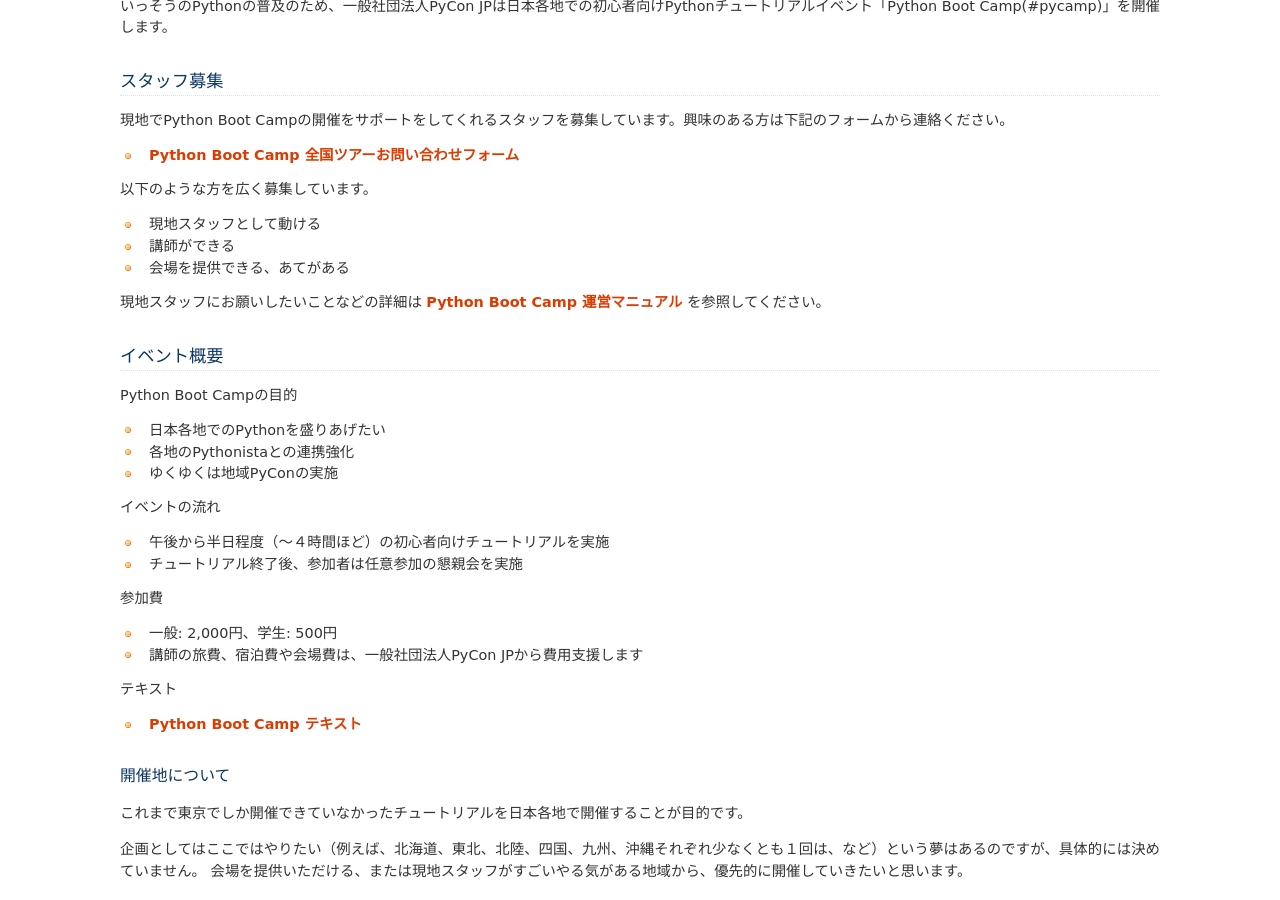
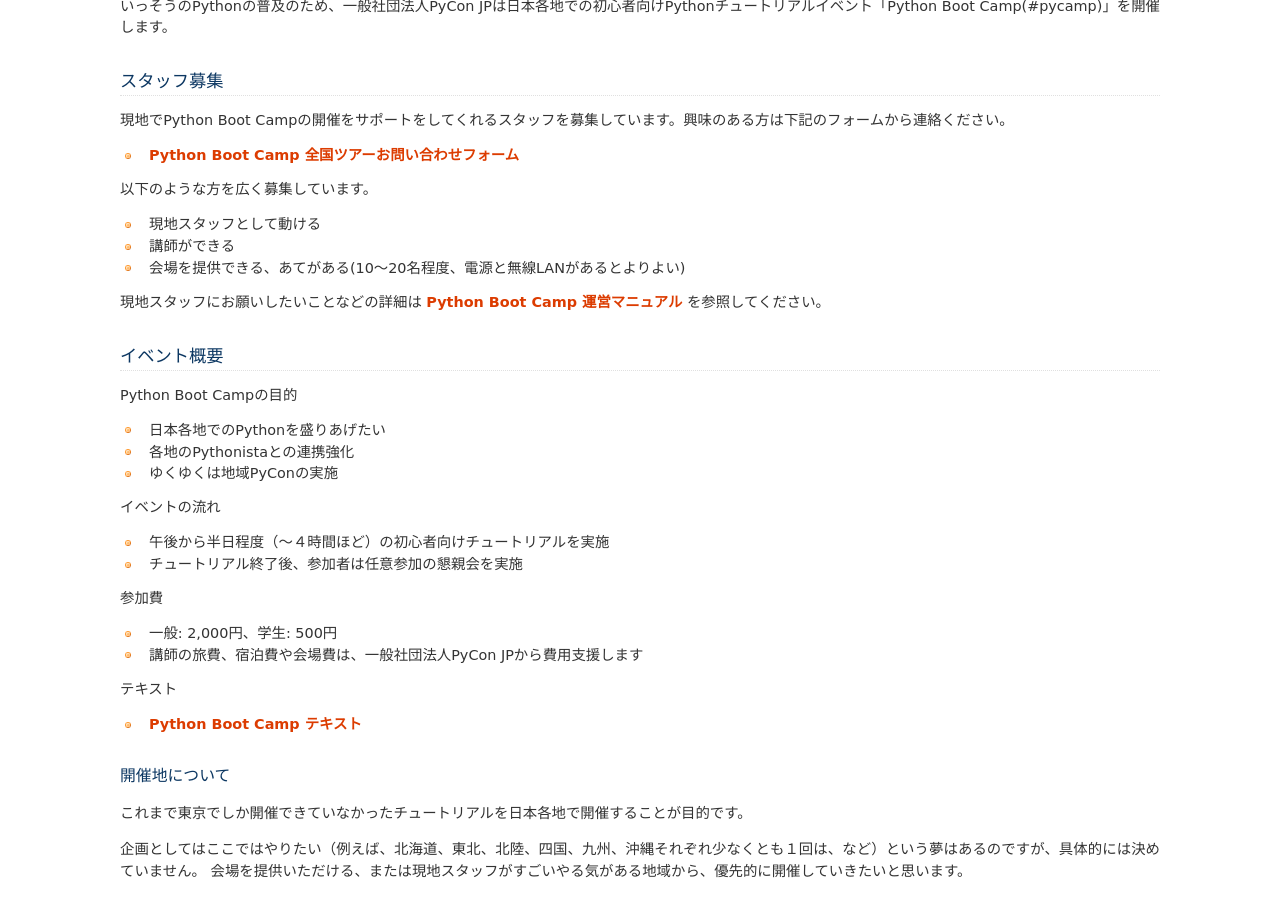
Before and after one commit to pyconjp/www.pycon.jp, a Sphinx documentation site: the page built from source/support/bootcamp.rst, in a window 1280 px wide and 900 px high, scrolled down 442 px. Built offline with Sphinx 7.4.7, drawn with Linux system fonts in a browser that asks for light colours.

Commit message:
ISSHA-375 会場提供に人数の目安を追加

```diff
--- a/source/support/bootcamp.rst
+++ b/source/support/bootcamp.rst
@@ -18,7 +18,7 @@
 
 - 現地スタッフとして動ける
 - 講師ができる
-- 会場を提供できる、あてがある
+- 会場を提供できる、あてがある(10〜20名程度、電源と無線LANがあるとよりよい)
 
 .. _Python Boot Camp 全国ツアーお問い合わせフォーム: https://docs.google.com/forms/d/1IANh21fievi_lyyQyL8II66RSxlVuHBdAhr05C1qv9c/viewform
 
```
